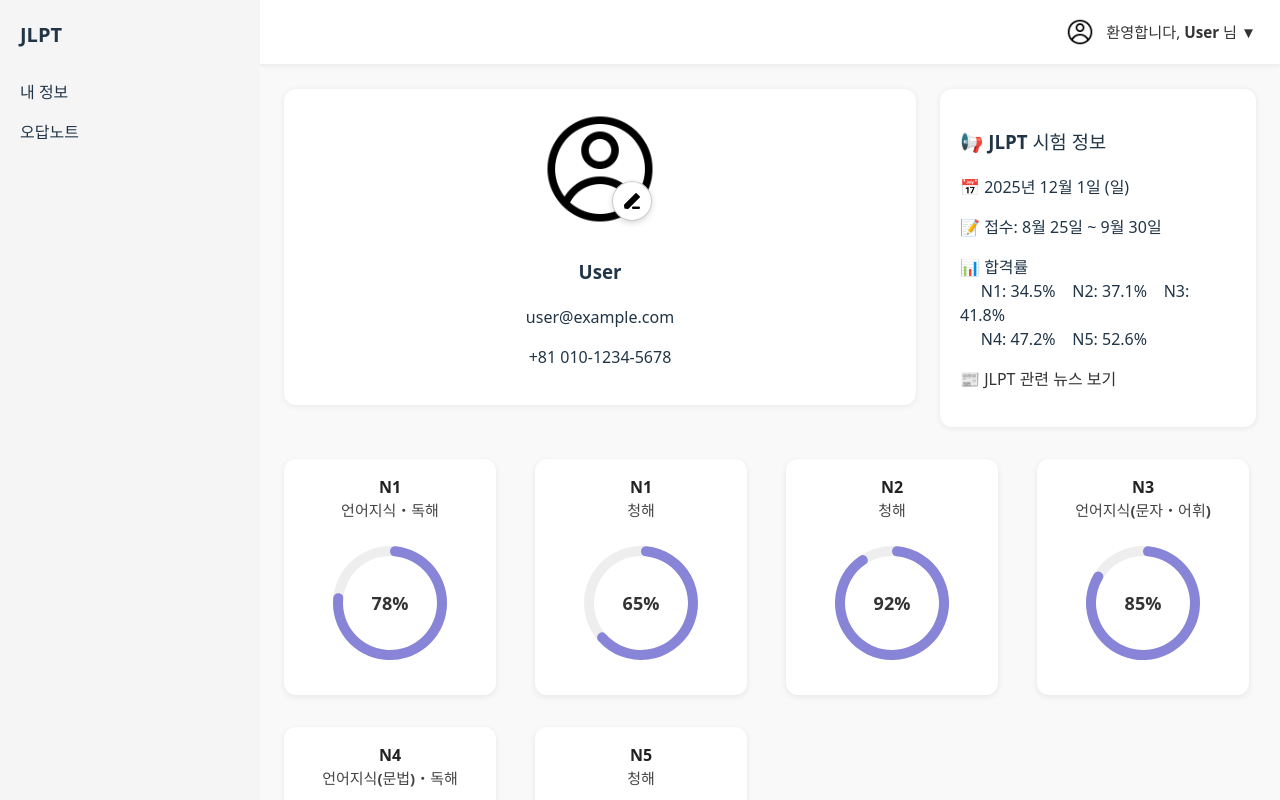
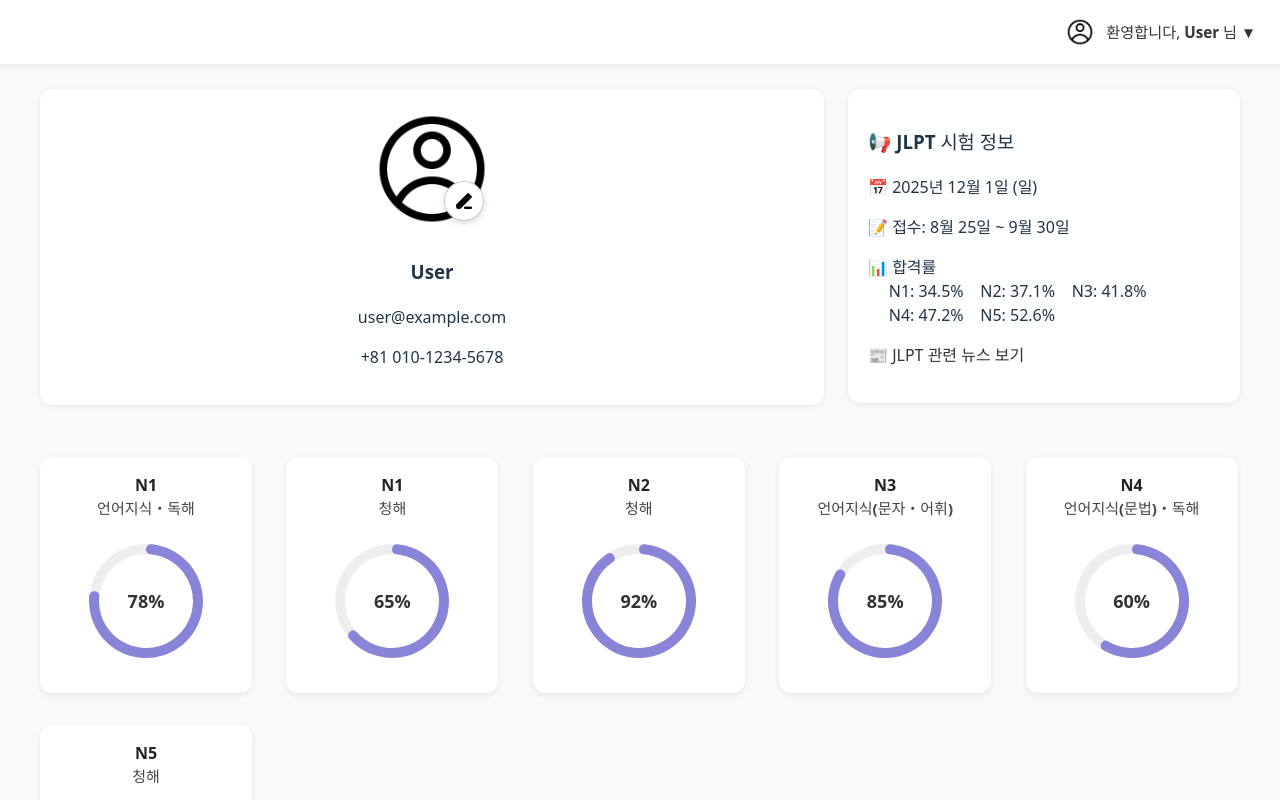
Before and after one commit to sk-prj-genai-question-app/frontend, a React (Vite) app: page / in a window 1280 px wide. Built offline with nearby package versions, Linux system fonts and the light colour scheme.

Commit message:
feat/2 내 정보 및 요약 페이지, 상단 바 구현

```diff
--- a/src/App.css
+++ b/src/App.css
@@ -1,4 +1,4 @@
-/* #root {
+#root {
   width: 100%;
   margin: 0 auto;
   padding: 2rem;
@@ -40,4 +40,4 @@
 
 .read-the-docs {
   color: #888;
-} */
+}
--- a/src/components/AppLayout.jsx
+++ b/src/components/AppLayout.jsx
@@ -1,12 +1,12 @@
 import React from "react";
-import Sidebar from "./SideBar";
+// import Sidebar from "./SideBar";
 import Topbar from "./TopBar";
 import "./AppLayout.css";
 
 const AppLayout = ({ children }) => {
   return (
     <div className="layout">
-      <Sidebar />
+      {/* <Sidebar /> */}
       <div className="main-content">
         <Topbar />
         <div className="page-content">{children}</div>
--- a/src/components/Sidebar.css
+++ /dev/null
@@ -1,23 +0,0 @@
-.sidebar {
-  width: 200px;
-  height: 100vh;
-  background-color: #f5f5f5;
-  padding: 20px;
-}
-
-.logo {
-  font-size: 20px;
-  font-weight: bold;
-  margin-bottom: 30px;
-}
-
-.sidebar ul {
-  list-style: none;
-  padding: 0;
-}
-
-.sidebar li {
-  margin-bottom: 16px;
-  font-size: 16px;
-  cursor: pointer;
-}
--- a/src/components/Sidebar.jsx
+++ /dev/null
@@ -1,16 +0,0 @@
-import React from "react";
-import "./Sidebar.css";
-
-const Sidebar = () => {
-  return (
-    <div className="sidebar">
-      <div className="logo">JLPT</div>
-      <ul>
-        <li>내 정보</li>
-        <li>오답노트</li>
-      </ul>
-    </div>
-  );
-};
-
-export default Sidebar;
```
